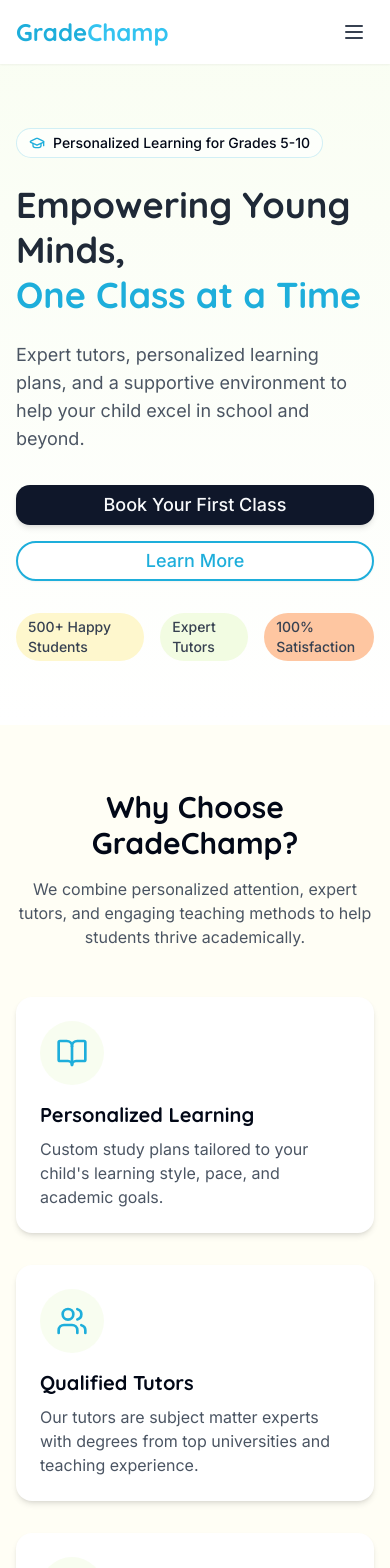
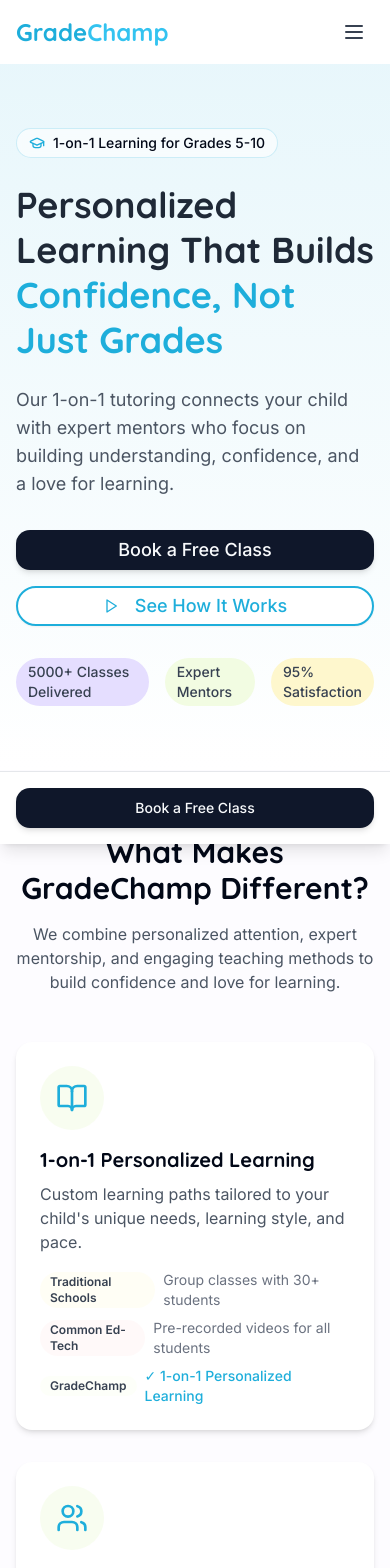
Before and after one commit to prapulkrishna-shaik/champ-learn-design-hub, a React (Vite) app: page / in a window 390 px wide. Shown: the top 1568 px of the page. Built offline with nearby package versions, Linux system fonts and the light colour scheme.

Commit message:
feat: Implement website design updates
Implement the website design updates based on the prompt, including the hero section, "What Makes GradeChamp Different" section, subjects and grade levels, tutor section, testimonials, school collaboration mention, and sticky CTA.

```diff
--- a/src/components/ContactButtons.tsx
+++ b/src/components/ContactButtons.tsx
@@ -1,6 +1,7 @@
 
 import React from 'react';
 import { Button } from "@/components/ui/button";
+import { MessageCircle } from "lucide-react";
 
 const ContactButtons = () => {
   return (
@@ -14,36 +15,51 @@ const ContactButtons = () => {
         <div className="grid grid-cols-1 md:grid-cols-2 gap-8 max-w-2xl mx-auto">
           <div className="card flex flex-col items-center justify-center bg-white relative overflow-hidden">
             <div className="absolute top-0 left-0 h-1.5 w-full bg-green-500"></div>
-            <img
-              src="https://upload.wikimedia.org/wikipedia/commons/thumb/6/6b/WhatsApp.svg/1200px-WhatsApp.svg.png"
-              alt="WhatsApp"
-              className="h-16 w-16 object-contain mb-4"
-            />
+            <div className="bg-green-100 p-3 rounded-full mb-4">
+              <MessageCircle className="h-8 w-8 text-green-600" />
+            </div>
             <h3 className="text-xl font-bold mb-2">Chat with Us</h3>
             <p className="text-gray-600 mb-6 text-center">
               Get quick answers to your questions via WhatsApp
             </p>
-            <Button className="btn-primary">
+            <Button className="btn-primary inline-flex items-center">
+              <img
+                src="https://upload.wikimedia.org/wikipedia/commons/thumb/6/6b/WhatsApp.svg/1200px-WhatsApp.svg.png"
+                alt="WhatsApp"
+                className="h-5 w-5 mr-2"
+              />
               <span>WhatsApp Chat</span>
             </Button>
           </div>
 
           <div className="card flex flex-col items-center justify-center bg-white relative overflow-hidden">
             <div className="absolute top-0 left-0 h-1.5 w-full bg-gradechamp-blue"></div>
-            <img
-              src="https://upload.wikimedia.org/wikipedia/commons/thumb/9/9b/Google_Meet_icon_%282020%29.svg/1200px-Google_Meet_icon_%282020%29.svg.png"
-              alt="Google Meet"
-              className="h-16 w-16 object-contain mb-4"
-            />
+            <div className="bg-gradechamp-blue/10 p-3 rounded-full mb-4">
+              <svg className="h-8 w-8 text-gradechamp-blue" xmlns="http://www.w3.org/2000/svg" width="24" height="24" viewBox="0 0 24 24" fill="none" stroke="currentColor" strokeWidth="2" strokeLinecap="round" strokeLinejoin="round">
+                <path d="M3 7v9a2 2 0 0 0 2 2h14a2 2 0 0 0 2-2V7"></path>
+                <polyline points="9 11 12 14 15 11"></polyline>
+                <line x1="12" y1="4" x2="12" y2="14"></line>
+              </svg>
+            </div>
             <h3 className="text-xl font-bold mb-2">Video Consultation</h3>
             <p className="text-gray-600 mb-6 text-center">
               Schedule a free video consultation with our academic advisors
             </p>
-            <Button className="btn-primary">
+            <Button className="btn-primary inline-flex items-center">
+              <img
+                src="https://upload.wikimedia.org/wikipedia/commons/thumb/9/9b/Google_Meet_icon_%282020%29.svg/1200px-Google_Meet_icon_%282020%29.svg.png"
+                alt="Google Meet"
+                className="h-5 w-5 mr-2"
+              />
               <span>Book Google Meet</span>
             </Button>
           </div>
         </div>
+      </div>
+
+      {/* Sticky CTA Button (Mobile) */}
+      <div className="fixed bottom-0 left-0 right-0 md:hidden bg-white shadow-lg border-t border-gray-200 p-4 z-50">
+        <Button className="btn-primary w-full">Book a Free Class</Button>
       </div>
     </section>
   );
--- a/src/components/Footer.tsx
+++ b/src/components/Footer.tsx
@@ -1,5 +1,7 @@
 
 import React from 'react';
+import { Button } from "@/components/ui/button";
+import { School } from "lucide-react";
 
 const Footer = () => {
   return (
@@ -71,21 +73,18 @@ const Footer = () => {
                 <a href="tel:+1-800-123-4567">+1-800-123-4567</a>
               </li>
             </ul>
-            <div className="mt-6">
-              <h5 className="text-gray-800 font-bold mb-2">Subscribe to our newsletter</h5>
-              <form className="flex">
-                <input
-                  type="email"
-                  placeholder="Your email"
-                  className="rounded-l-lg px-4 py-2 w-full focus:outline-none focus:ring-2 focus:ring-gradechamp-blue"
-                />
-                <button
-                  type="submit"
-                  className="bg-gradechamp-blue text-white rounded-r-lg px-4 py-2 font-medium hover:bg-gradechamp-lightblue transition-colors"
-                >
-                  Subscribe
-                </button>
-              </form>
+
+            <div className="mt-6 bg-white p-4 rounded-lg shadow-sm">
+              <div className="flex items-center mb-2">
+                <School className="h-5 w-5 text-gradechamp-blue mr-2" />
+                <h5 className="text-gray-800 font-bold">For Schools</h5>
+              </div>
+              <p className="text-sm text-gray-600 mb-3">
+                GradeChamp partners with schools to bring personalized mentorship into classrooms.
+              </p>
+              <Button variant="outline" size="sm" className="w-full border border-gradechamp-blue text-gradechamp-blue hover:bg-gradechamp-blue hover:text-white rounded-full transition-colors">
+                Let's Connect
+              </Button>
             </div>
           </div>
         </div>
--- a/src/components/Hero.tsx
+++ b/src/components/Hero.tsx
@@ -1,44 +1,45 @@
 
 import React from 'react';
 import { Button } from "@/components/ui/button";
-import { GraduationCap } from "lucide-react";
+import { GraduationCap, Play } from "lucide-react";
 
 const Hero = () => {
   return (
-    <section className="relative bg-gradient-to-b from-gradechamp-green/40 to-white">
+    <section className="relative bg-gradient-to-b from-gradechamp-blue/10 to-white">
       <div className="max-w-7xl mx-auto px-4 sm:px-6 lg:px-8 py-16 md:py-24">
         <div className="grid grid-cols-1 lg:grid-cols-2 gap-12 items-center">
           <div className="animate-fade-in">
             <div className="inline-flex items-center bg-white/60 backdrop-blur-sm py-1 px-3 rounded-full mb-6 border border-gradechamp-blue/20">
               <GraduationCap className="text-gradechamp-blue mr-2 h-4 w-4" />
-              <span className="text-sm font-medium">Personalized Learning for Grades 5-10</span>
+              <span className="text-sm font-medium">1-on-1 Learning for Grades 5-10</span>
             </div>
 
             <h1 className="text-4xl md:text-5xl lg:text-6xl font-bold mb-6 text-gray-800 leading-tight">
-              Empowering Young Minds, <br />
-              <span className="text-gradechamp-blue">One Class at a Time</span>
+              Personalized Learning That Builds <br />
+              <span className="text-gradechamp-blue">Confidence, Not Just Grades</span>
             </h1>
 
             <p className="text-lg text-gray-600 mb-8 max-w-lg">
-              Expert tutors, personalized learning plans, and a supportive environment to help your child excel in school and beyond.
+              Our 1-on-1 tutoring connects your child with expert mentors who focus on building understanding, confidence, and a love for learning.
             </p>
 
             <div className="flex flex-col sm:flex-row gap-4">
-              <Button className="btn-primary text-lg">Book Your First Class</Button>
-              <Button variant="outline" className="border-2 border-gradechamp-blue rounded-full text-gradechamp-blue hover:bg-gradechamp-blue hover:text-white transition-colors shadow-sm text-lg">
-                Learn More
+              <Button className="btn-primary text-lg">Book a Free Class</Button>
+              <Button variant="outline" className="border-2 border-gradechamp-blue rounded-full text-gradechamp-blue hover:bg-gradechamp-blue hover:text-white transition-colors shadow-sm text-lg inline-flex items-center">
+                <Play className="mr-2 h-4 w-4" />
+                See How It Works
               </Button>
             </div>
 
             <div className="mt-8 flex items-center space-x-4">
-              <div className="badge bg-gradechamp-yellow text-gray-700">
-                500+ Happy Students
+              <div className="badge bg-gradechamp-softpurple text-gray-700">
+                5000+ Classes Delivered
               </div>
               <div className="badge bg-gradechamp-green text-gray-700">
-                Expert Tutors
+                Expert Mentors
               </div>
-              <div className="badge bg-gradechamp-peach text-gray-700">
-                100% Satisfaction
+              <div className="badge bg-gradechamp-yellow text-gray-700">
+                95% Satisfaction
               </div>
             </div>
           </div>
@@ -47,14 +48,14 @@ const Hero = () => {
             <div className="bg-white p-4 rounded-2xl shadow-xl rotate-3 animate-fade-in">
               <img
                 src="https://images.unsplash.com/photo-1571260899304-425eee4c7efd?ixlib=rb-1.2.1&ixid=MnwxMjA3fDB8MHxwaG90by1wYWdlfHx8fGVufDB8fHx8&auto=format&fit=crop&w=500&q=80"
-                alt="Students learning together"
+                alt="Student learning with a tutor"
                 className="rounded-xl h-72 w-auto object-cover"
               />
             </div>
             <div className="bg-white p-4 rounded-2xl shadow-xl rotate-[-3deg] absolute top-10 right-0 animate-fade-in" style={{animationDelay: "0.3s"}}>
               <img
-                src="https://images.unsplash.com/photo-1503676260728-1c00da094a0b?ixlib=rb-1.2.1&ixid=MnwxMjA3fDB8MHxwaG90by1wYWdlfHx8fGVufDB8fHx8&auto=format&fit=crop&w=500&q=80"
-                alt="Student studying"
+                src="https://images.unsplash.com/photo-1486312338219-ce68d2c6f44d?ixlib=rb-1.2.1&auto=format&fit=crop&w=500&q=80"
+                alt="Student on video call with tutor"
                 className="rounded-xl h-60 w-auto object-cover"
               />
             </div>
--- a/src/components/Navbar.tsx
+++ b/src/components/Navbar.tsx
@@ -1,15 +1,27 @@
 
-import React, { useState } from 'react';
+import React, { useState, useEffect } from 'react';
 import { Button } from "@/components/ui/button";
-import { Menu, X } from "lucide-react";
+import { Menu, X, MessageCircle } from "lucide-react";
 
 const Navbar = () => {
   const [isMenuOpen, setIsMenuOpen] = useState(false);
+  const [isScrolled, setIsScrolled] = useState(false);
+
+  useEffect(() => {
+    const handleScroll = () => {
+      setIsScrolled(window.scrollY > 10);
+    };
+
+    window.addEventListener('scroll', handleScroll);
+    return () => {
+      window.removeEventListener('scroll', handleScroll);
+    };
+  }, []);
 
   return (
-    <nav className="bg-white shadow-sm sticky top-0 z-50">
+    <nav className={`sticky top-0 z-50 transition-all duration-300 ${isScrolled ? 'bg-white shadow-sm' : 'bg-transparent'}`}>
       <div className="max-w-7xl mx-auto px-4 sm:px-6 lg:px-8">
-        <div className="flex justify-between h-16">
+        <div className="flex justify-between h-16 items-center">
           <div className="flex items-center">
             <a href="/" className="flex-shrink-0 flex items-center">
               <span className="text-2xl font-bold text-gradechamp-blue font-heading">Grade<span className="text-gradechamp-lightblue">Champ</span></span>
@@ -20,8 +32,12 @@ const Navbar = () => {
             <a href="#why" className="text-gray-700 hover:text-gradechamp-blue transition-colors">Why Us</a>
             <a href="#subjects" className="text-gray-700 hover:text-gradechamp-blue transition-colors">Subjects</a>
             <a href="#tutors" className="text-gray-700 hover:text-gradechamp-blue transition-colors">Our Tutors</a>
-            <a href="#testimonials" className="text-gray-700 hover:text-gradechamp-blue transition-colors">Testimonials</a>
-            <Button className="btn-primary">Book Your First Class</Button>
+            <a href="#testimonials" className="text-gray-700 hover:text-gradechamp-blue transition-colors">Success Stories</a>
+            <Button variant="outline" className="border-2 border-gradechamp-blue text-gradechamp-blue hover:bg-gradechamp-blue hover:text-white rounded-full transition-colors">
+              <MessageCircle className="mr-2 h-4 w-4" />
+              Contact Us
+            </Button>
+            <Button className="btn-primary">Book a Free Class</Button>
           </div>
 
           <div className="md:hidden flex items-center">
@@ -42,9 +58,13 @@ const Navbar = () => {
             <a href="#why" className="block px-3 py-2 rounded-md text-gray-700 hover:bg-gray-100">Why Us</a>
             <a href="#subjects" className="block px-3 py-2 rounded-md text-gray-700 hover:bg-gray-100">Subjects</a>
             <a href="#tutors" className="block px-3 py-2 rounded-md text-gray-700 hover:bg-gray-100">Our Tutors</a>
-            <a href="#testimonials" className="block px-3 py-2 rounded-md text-gray-700 hover:bg-gray-100">Testimonials</a>
+            <a href="#testimonials" className="block px-3 py-2 rounded-md text-gray-700 hover:bg-gray-100">Success Stories</a>
             <div className="px-3 py-2">
-              <Button className="btn-primary w-full">Book Your First Class</Button>
+              <Button variant="outline" className="w-full border-2 border-gradechamp-blue text-gradechamp-blue hover:bg-gradechamp-blue hover:text-white rounded-full transition-colors mb-2">
+                <MessageCircle className="mr-2 h-4 w-4" />
+                Contact Us
+              </Button>
+              <Button className="btn-primary w-full">Book a Free Class</Button>
             </div>
           </div>
         </div>
--- a/src/components/SubjectsSection.tsx
+++ b/src/components/SubjectsSection.tsx
@@ -1,48 +1,55 @@
 
 import React from 'react';
 import { cn } from "@/lib/utils";
+import { Card, CardContent, CardHeader } from "@/components/ui/card";
 
 const subjects = [
   {
     name: "Mathematics",
     icon: "📐",
     color: "bg-gradechamp-blue/10 border-gradechamp-blue",
-    description: "Algebra, Geometry, Arithmetic, and more",
+    description: "Building problem-solving skills and confidence in numbers",
+    outcomes: "From fear of numbers to math champions",
     classes: "Classes 5-10"
   },
   {
     name: "Science",
     icon: "🧪",
     color: "bg-gradechamp-green/20 border-green-500",
-    description: "Physics, Chemistry, Biology, and Environmental Science",
+    description: "Exploring concepts through experiments and real-world applications",
+    outcomes: "Turning curiosity into deep understanding",
     classes: "Classes 5-10"
   },
   {
     name: "English",
     icon: "📝",
     color: "bg-gradechamp-peach/20 border-orange-500",
-    description: "Grammar, Literature, Reading Comprehension, and Writing",
+    description: "Developing confident communication and critical thinking skills",
+    outcomes: "From shy readers to articulate communicators",
     classes: "Classes 5-10"
   },
   {
     name: "Social Studies",
     icon: "🌎",
     color: "bg-gradechamp-softpurple/20 border-purple-500",
-    description: "History, Geography, Civics, and Economics",
+    description: "Making history and geography engaging through storytelling",
+    outcomes: "Building global awareness and perspective",
     classes: "Classes 5-10"
   },
   {
     name: "Computer Science",
     icon: "💻",
     color: "bg-gradechamp-softpink/20 border-pink-500",
-    description: "Coding, Digital Literacy, and Problem Solving",
+    description: "Learning coding and digital literacy with practical projects",
+    outcomes: "From tech users to confident creators",
     classes: "Classes 5-10"
   },
   {
     name: "Foreign Languages",
     icon: "🗣️",
     color: "bg-gradechamp-yellow/20 border-yellow-500",
-    description: "Spanish, French, German, and Mandarin",
+    description: "Mastering new languages through conversation and culture",
+    outcomes: "Opening doors to global opportunities",
     classes: "Classes 5-10"
   },
 ];
@@ -52,30 +59,40 @@ const SubjectsSection = () => {
     <section id="subjects" className="section-padding bg-white">
       <div className="max-w-7xl mx-auto">
         <div className="text-center mb-12">
-          <h2 className="text-3xl md:text-4xl font-bold mb-4">Subjects We Teach</h2>
+          <h2 className="text-3xl md:text-4xl font-bold mb-4">Subjects & Grade Levels</h2>
           <p className="text-gray-600 max-w-2xl mx-auto">
-            Our comprehensive curriculum covers all major subjects with specialized tutors for each area.
+            Our comprehensive curriculum covers all major subjects with specialized mentors for each area,
+            focusing on building both academic excellence and confidence.
           </p>
         </div>
 
         <div className="grid grid-cols-1 md:grid-cols-2 lg:grid-cols-3 gap-6">
           {subjects.map((subject, index) => (
-            <div
+            <Card
               key={index}
               className={cn(
-                "rounded-2xl p-6 border-2 transition-transform hover:-translate-y-1",
+                "rounded-2xl p-4 border-2 transition-all hover:-translate-y-1 hover:shadow-md cursor-pointer",
                 subject.color
               )}
             >
-              <div className="flex items-center mb-4">
+              <CardHeader className="p-4">
+                <div className="flex items-center">
                   <span className="text-4xl mr-4">{subject.icon}</span>
                   <div>
                     <h3 className="font-bold text-xl">{subject.name}</h3>
                     <p className="text-sm text-gray-500">{subject.classes}</p>
                   </div>
                 </div>
-              <p className="text-gray-600">{subject.description}</p>
+              </CardHeader>
+              <CardContent className="p-4 pt-0">
+                <p className="text-gray-600 mb-3">{subject.description}</p>
+                <div className="bg-gradechamp-blue/5 rounded-lg p-2 mt-2">
+                  <p className="text-sm font-medium text-gradechamp-blue">
+                    <span className="font-bold">Outcome:</span> {subject.outcomes}
+                  </p>
                 </div>
+              </CardContent>
+            </Card>
           ))}
         </div>
       </div>
--- a/src/components/WhySection.tsx
+++ b/src/components/WhySection.tsx
@@ -1,42 +1,51 @@
 
 import React from 'react';
 import { BookOpen, Users, Check, MessageCircle } from "lucide-react";
+import { Badge } from "@/components/ui/badge";
 
 const features = [
   {
     icon: <BookOpen className="h-8 w-8 text-gradechamp-blue" />,
-    title: "Personalized Learning",
-    description: "Custom study plans tailored to your child's learning style, pace, and academic goals."
+    title: "1-on-1 Personalized Learning",
+    description: "Custom learning paths tailored to your child's unique needs, learning style, and pace.",
+    traditional: "Group classes with 30+ students",
+    edtech: "Pre-recorded videos for all students"
   },
   {
     icon: <Users className="h-8 w-8 text-gradechamp-blue" />,
-    title: "Qualified Tutors",
-    description: "Our tutors are subject matter experts with degrees from top universities and teaching experience."
+    title: "Mentor Relationship",
+    description: "Build a connection with a dedicated tutor who knows your child's strengths and challenges.",
+    traditional: "Limited teacher interaction",
+    edtech: "Different instructors per session"
   },
   {
     icon: <Check className="h-8 w-8 text-gradechamp-blue" />,
-    title: "Guaranteed Results",
-    description: "We track progress meticulously and adjust teaching methods to ensure academic improvement."
+    title: "Real-Time Progress Tracking",
+    description: "Detailed insights on improvement areas and achievements after every session.",
+    traditional: "Progress updates only during PTMs",
+    edtech: "Automated progress reports"
   },
   {
     icon: <MessageCircle className="h-8 w-8 text-gradechamp-blue" />,
-    title: "Regular Feedback",
-    description: "Detailed feedback after each session and monthly progress reports for parents."
+    title: "Adaptive Teaching Methods",
+    description: "Teaching approaches that evolve based on how your child responds and engages with the material.",
+    traditional: "One teaching style for all students",
+    edtech: "Algorithm-based adaptation only"
   }
 ];
 
 const WhySection = () => {
   return (
-    <section id="why" className="section-padding bg-gradechamp-yellow/20">
+    <section id="why" className="section-padding bg-gradechamp-softpurple/10">
       <div className="max-w-7xl mx-auto">
         <div className="text-center mb-12">
-          <h2 className="text-3xl md:text-4xl font-bold mb-4">Why Choose GradeChamp?</h2>
+          <h2 className="text-3xl md:text-4xl font-bold mb-4">What Makes GradeChamp Different?</h2>
           <p className="text-gray-600 max-w-2xl mx-auto">
-            We combine personalized attention, expert tutors, and engaging teaching methods to help students thrive academically.
+            We combine personalized attention, expert mentorship, and engaging teaching methods to build confidence and love for learning.
           </p>
         </div>
 
-        <div className="grid grid-cols-1 md:grid-cols-2 lg:grid-cols-4 gap-8">
+        <div className="grid grid-cols-1 md:grid-cols-2 gap-8">
           {features.map((feature, index) => (
             <div
               key={index}
@@ -46,7 +55,28 @@ const WhySection = () => {
                 {feature.icon}
               </div>
               <h3 className="text-xl font-bold mb-2">{feature.title}</h3>
-              <p className="text-gray-600">{feature.description}</p>
+              <p className="text-gray-600 mb-4">{feature.description}</p>
+
+              <div className="mt-4 space-y-2">
+                <div className="flex items-center">
+                  <Badge variant="outline" className="bg-gradechamp-yellow/20 border-0 text-gray-700">
+                    Traditional Schools
+                  </Badge>
+                  <span className="ml-2 text-sm text-gray-500">{feature.traditional}</span>
+                </div>
+                <div className="flex items-center">
+                  <Badge variant="outline" className="bg-gradechamp-softpink/20 border-0 text-gray-700">
+                    Common Ed-Tech
+                  </Badge>
+                  <span className="ml-2 text-sm text-gray-500">{feature.edtech}</span>
+                </div>
+                <div className="flex items-center">
+                  <Badge variant="outline" className="bg-gradechamp-green/20 border-0 text-gray-700">
+                    GradeChamp
+                  </Badge>
+                  <span className="ml-2 text-sm font-medium text-gradechamp-blue">✓ {feature.title}</span>
+                </div>
+              </div>
             </div>
           ))}
         </div>
--- a/src/pages/Index.tsx
+++ b/src/pages/Index.tsx
@@ -19,9 +19,9 @@ const Index = () => {
         <Hero />
         <WhySection />
         <SubjectsSection />
-        <SchoolCollaborations />
         <TutorsSection />
         <TestimonialsSection />
+        <SchoolCollaborations />
         <InterestForm />
         <ContactButtons />
       </main>
```
Also changed, not shown: src/components/SchoolCollaborations.tsx (+14 -6 lines), src/components/TestimonialsSection.tsx (+42 -9 lines), src/components/TutorsSection.tsx (+15 -8 lines). Lines whose indentation alone changed are shown as unchanged.
